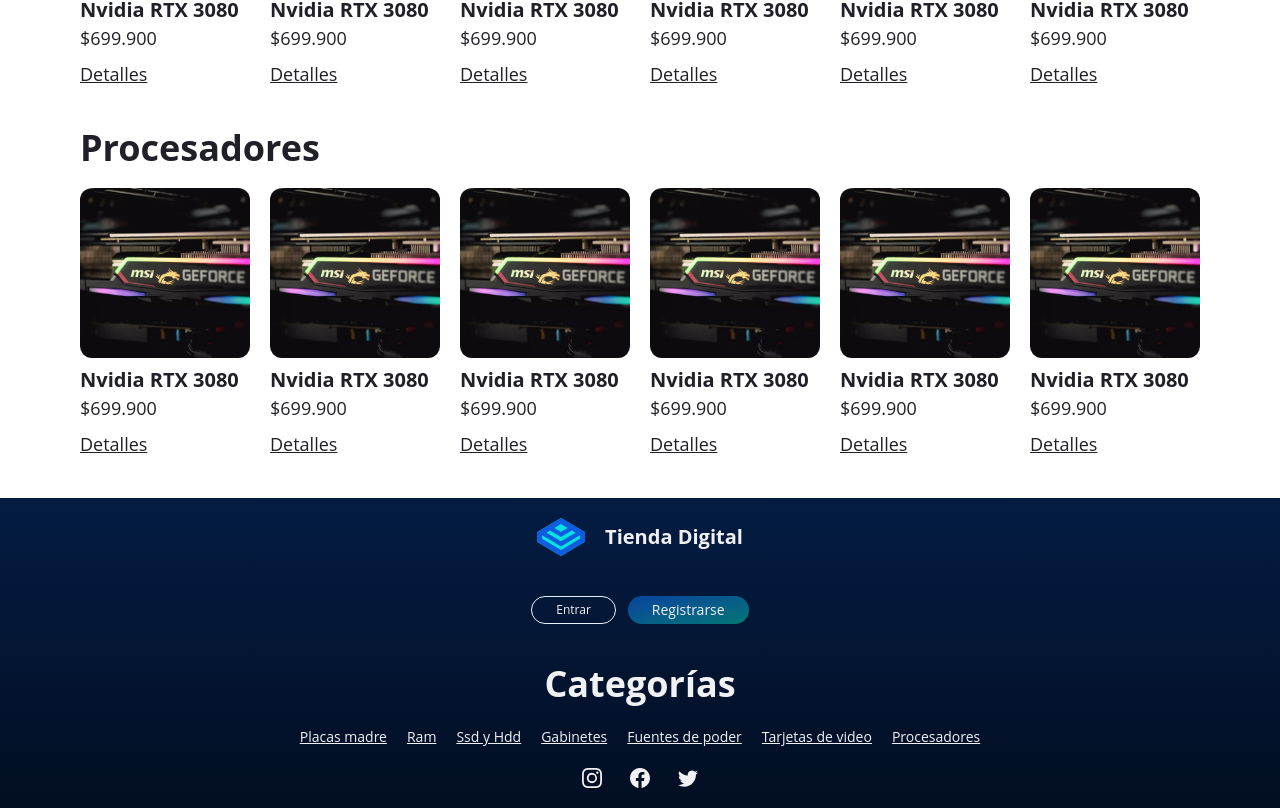
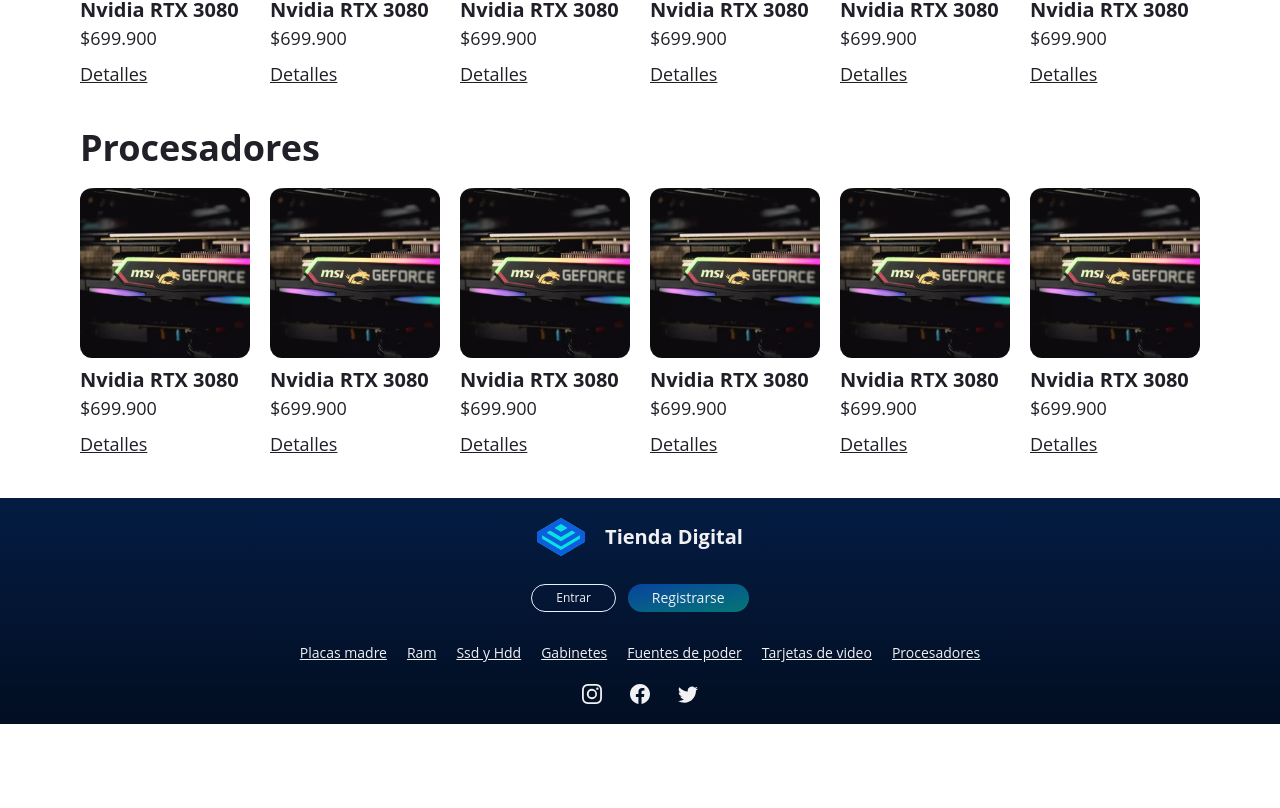
Before and after one commit to FernandoLorca/desafio-final-frontend, a React (Vite) app: page / in a window 1280 px wide. Shown: the part 1680-2488 px from the top of the page. After the commit the page ends 2404 px from the top, so only its background shows below. Built offline with nearby package versions, Linux system fonts and the light colour scheme.

Commit message:
Eliminate Titletwo from footer and change some padding on the buittons iun the same component

```diff
--- a/src/components/Footer/Footer.jsx
+++ b/src/components/Footer/Footer.jsx
@@ -1,7 +1,6 @@
 import { BsInstagram, BsFacebook, BsTwitter } from 'react-icons/bs';
 
 import Logo from '../Logo';
-import TitleTwo from '../Titles.jsx/TitleTwo';
 import Link from '../Buttons/Link';
 import Rrss from '../RRSS';
 import ButtonPassive from '../Buttons/ButtonPassive';
@@ -17,7 +16,7 @@
         />
       </div>
       <div className="pb-5 text-center">
-        <div className="flex justify-center gap-5 py-5 md:gap-3">
+        <div className="flex justify-center gap-5 py-2 md:gap-3">
           <ButtonPassive text="Entrar" />
           <ButtonCta
             text="Registrarse"
@@ -25,10 +24,6 @@
           />
         </div>
       </div>
-      <TitleTwo
-        title="Categorías"
-        textSize="text-4xl text-center"
-      />
       <div className="flex flex-col gap-5 text-center md:flex-row">
         <Link
           text="Placas madre"
```
